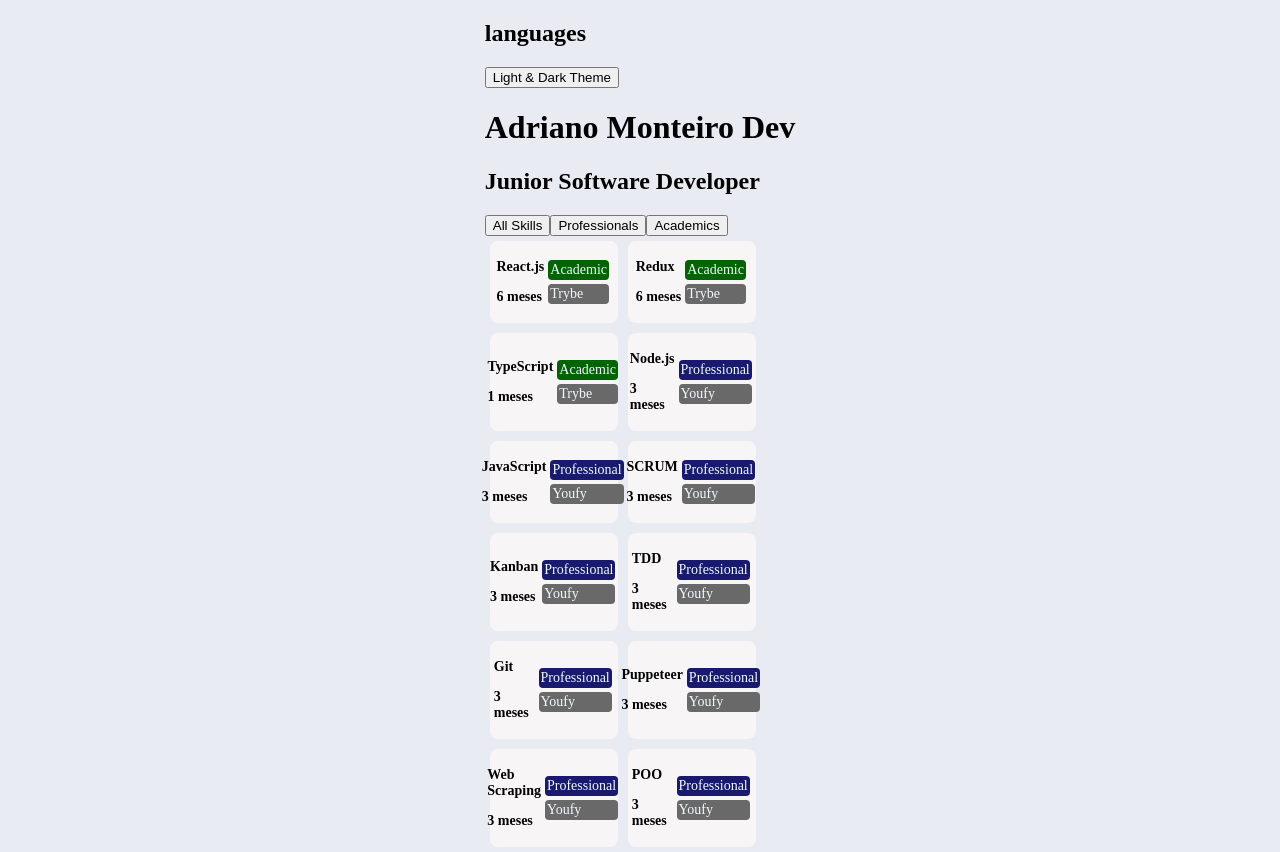
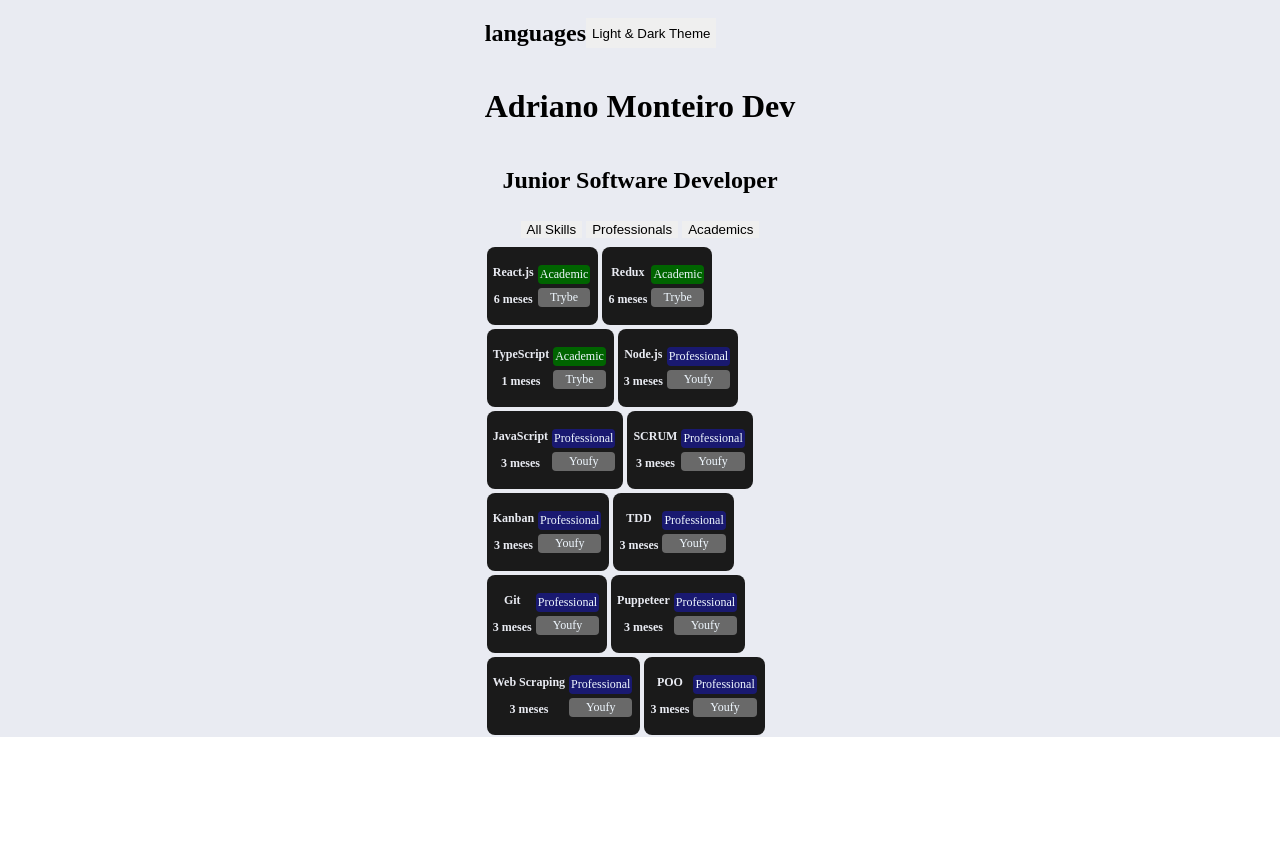
Before and after one commit to adrianomonteiroweb/adrianomonteirodev, a React (Create React App) app in the folder packages/client/: page / in a window 1280 px wide. After the commit the page ends 800 px from the top, so only its background shows below. Built offline with nearby package versions, Linux system fonts and the light colour scheme.

Commit message:
feat: style buttons

```diff
--- a/packages/client/src/components/menu/MenuComponent.tsx
+++ b/packages/client/src/components/menu/MenuComponent.tsx
@@ -1,3 +1,5 @@
+import './menuComponent.css';
+
 interface IProps {
   changeTheme: Function;
 }
--- /dev/null
+++ b/packages/client/src/components/menu/menuComponent.css
@@ -0,0 +1,9 @@
+.menu {
+  align-items: center;
+  display: flex;
+}
+
+.menu button {
+  border: 0;
+  height: 30px;
+}
--- a/packages/client/src/pages/skills/card-component/card.css
+++ b/packages/client/src/pages/skills/card-component/card.css
@@ -5,14 +5,13 @@
   display: flex;
   flex-direction: row;
   justify-content: center;
-  margin: 5px;
-  padding: 4px;
-  width: 120px;
+  margin: 2px;
+  padding: 6px;
 }
 
 .card h3,
 span {
-  font-size: 14px;
+  font-size: 12px;
 }
 
 .card .tags {
--- a/packages/client/src/pages/skills/skills-components/FilterSkills.jsx
+++ b/packages/client/src/pages/skills/skills-components/FilterSkills.jsx
@@ -1,3 +1,5 @@
+import './filterSkills.css';
+
 export default function FilterSkills({ setTypeSkill }) {
   return (
     <div className='skills-filter-div'>
--- /dev/null
+++ b/packages/client/src/pages/skills/skills-components/filterSkills.css
@@ -0,0 +1,10 @@
+.skills-filter-div {
+  display: flex;
+  justify-content: center;
+  margin: 5px;
+}
+
+.skills-filter-div button {
+  border: 0;
+  margin: 2px;
+}
--- a/packages/client/src/pages/skills/skills.css
+++ b/packages/client/src/pages/skills/skills.css
@@ -1,4 +1,7 @@
 .skills-div {
+  display: flex;
+  flex-direction: column;
+  text-align: center;
 }
 
 .skills-div .cards-skills-div {
--- a/packages/client/src/styled-components/styledComponents.ts
+++ b/packages/client/src/styled-components/styledComponents.ts
@@ -22,4 +22,10 @@ export const Content = styled.div`
   .bar-div {
     background-color: ${(props) => props.theme.bar};
   }
+  .card {
+    background-color: ${(props) =>
+      props.theme.body === '#1a1a1a' ? '#1a1a1a' : '#e9ebf2'};
+    color: ${(props) =>
+      props.theme.body === '#1a1a1a' ? '#e9ebf2' : '#1a1a1a'};
+  }
 `;
```
